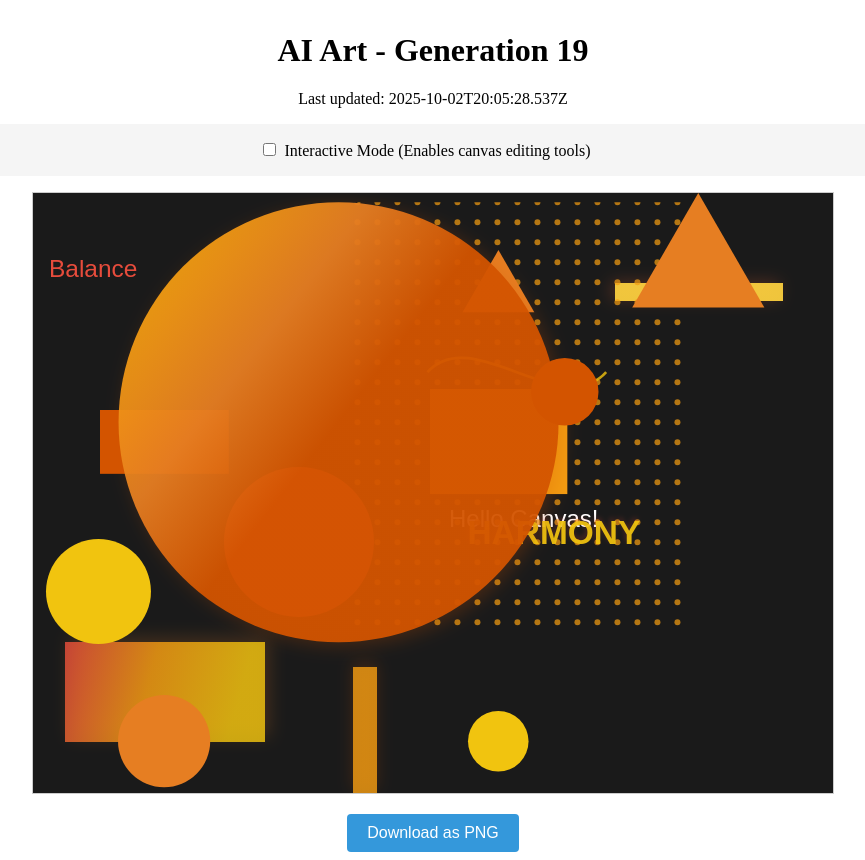
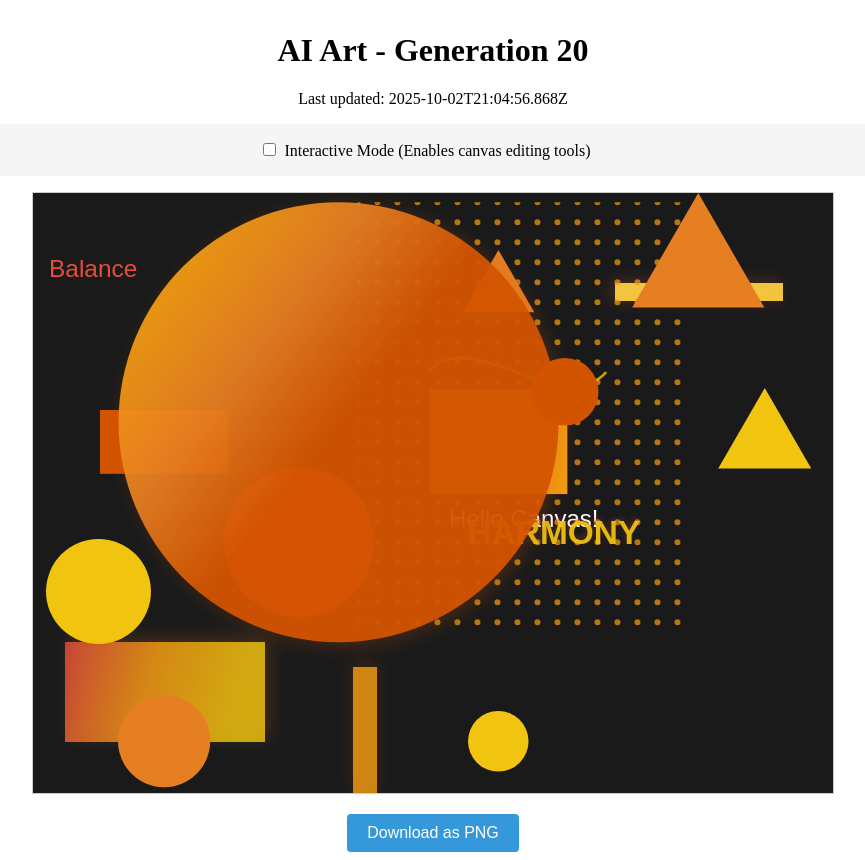
Before and after one commit to mcclowes/ai-art, a React (Vite) app: page / in a window 1280 px wide. Shown: the whole page, without its empty margins (207-1072 px from the left). Built offline with nearby package versions, Linux system fonts and the light colour scheme.

Commit message:
Improve artwork - Generation 20

```diff
--- a/src/artwork-state.ts
+++ b/src/artwork-state.ts
@@ -280,9 +280,17 @@ export const artworkState: ArtworkState = {
       },
       "opacity": 0.9383750332109283,
       "id": "gradient_circle_1759435528537"
+    },
+    {
+      "type": "triangle",
+      "x": 731.7402872822485,
+      "y": 248.74028728224843,
+      "size": 53.74028728224843,
+      "fillStyle": "#f1c40f",
+      "id": "triangle_1759439096868"
     }
   ],
-  "generation": 19,
-  "lastUpdated": "2025-10-02T20:05:28.537Z",
+  "generation": 20,
+  "lastUpdated": "2025-10-02T21:04:56.868Z",
   "cycleStarted": "2025-10-02T02:29:58.080Z"
 };
```
